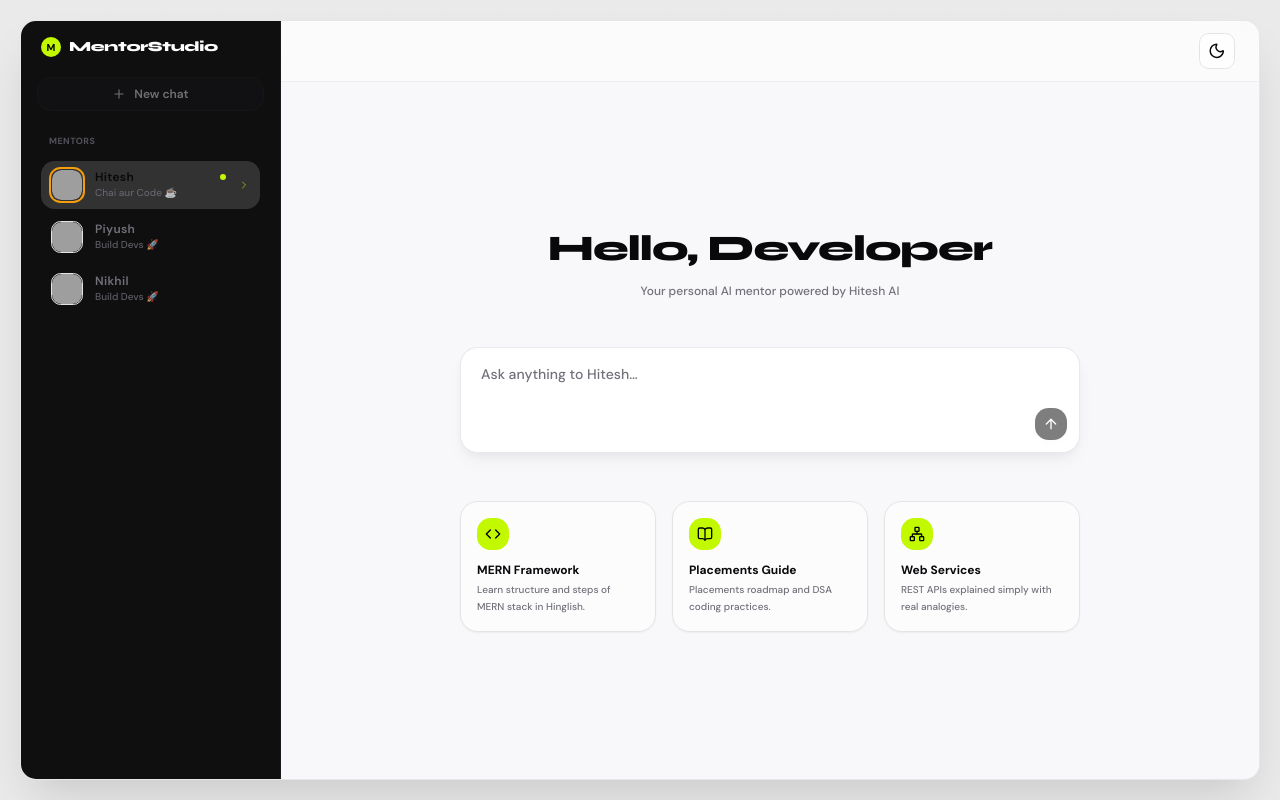
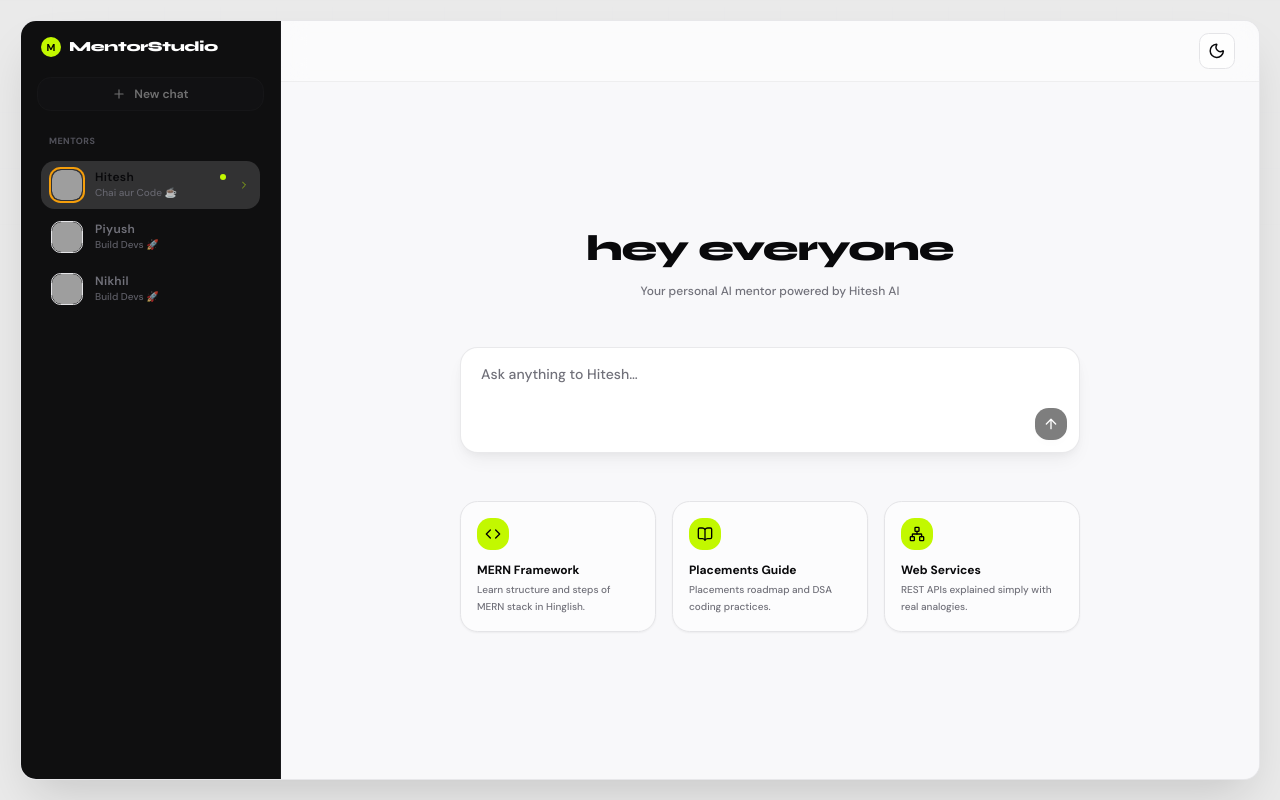
Before and after one commit to sharmadipalidev/Persona, a Next.js app: page / in a window 1280 px wide. Built offline with nearby package versions, Linux system fonts and the light colour scheme; grey boxes are pictures that could not be loaded.

Commit message:
Update default landing greeting to hey everyone

```diff
--- a/components/chat/chat-studio.tsx
+++ b/components/chat/chat-studio.tsx
@@ -315,7 +315,7 @@ export function ChatStudio() {
                 {/* Hero greeting */}
                 <div className="text-center space-y-2 select-none">
                   <h2 className="font-display text-3xl font-extrabold tracking-tight text-foreground sm:text-4xl">
-                    {activePersonaId === "nikhil" ? "Hello Pineapples" : "Hello, Developer"}
+                    {activePersonaId === "nikhil" ? "Hello Pineapples" : "hey everyone"}
                   </h2>
                   <p className="text-xs text-muted-foreground max-w-lg mx-auto font-medium pt-1.5">
                     Your personal AI mentor powered by {persona.name.split(" ")[0]} AI
```
